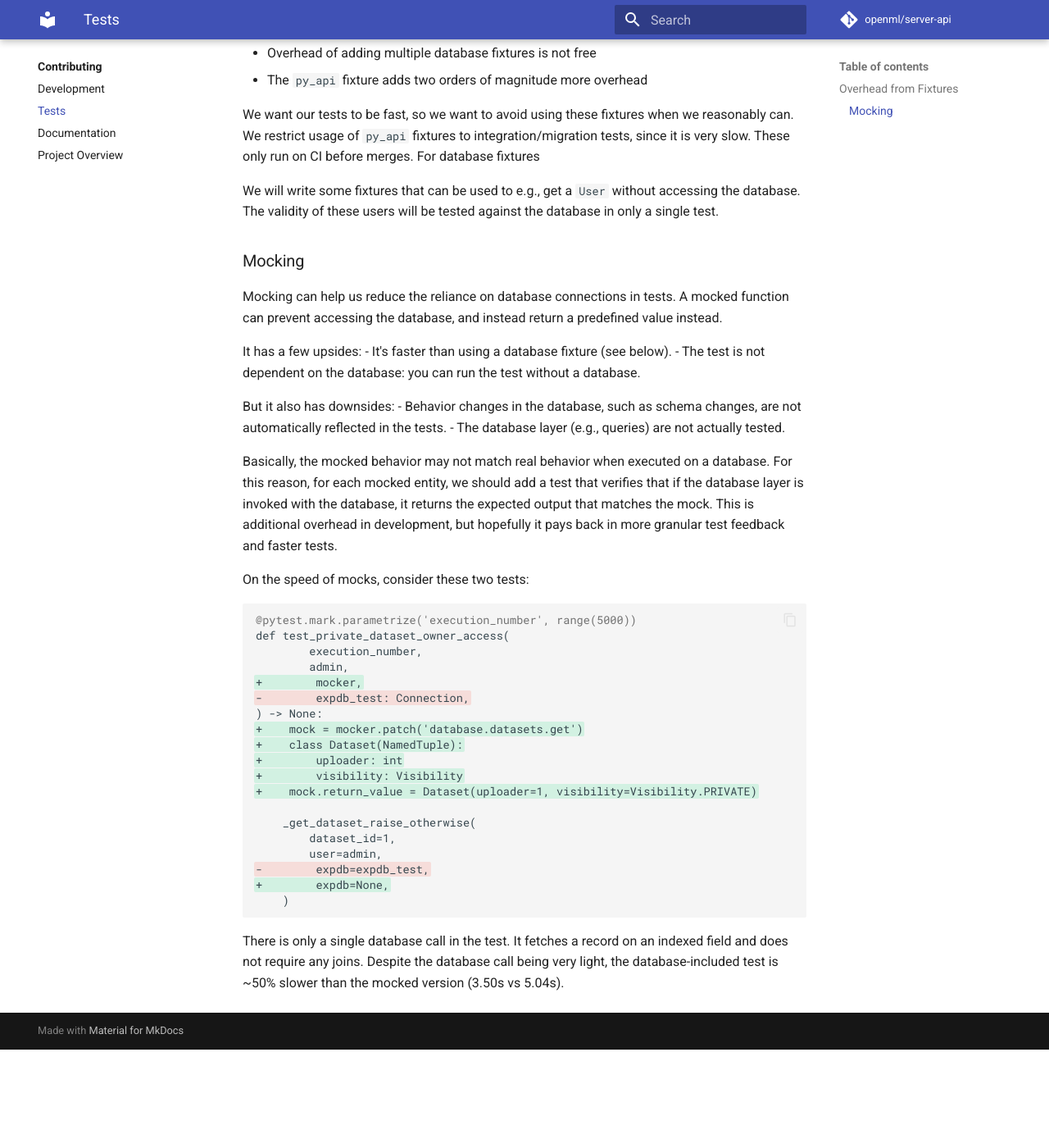
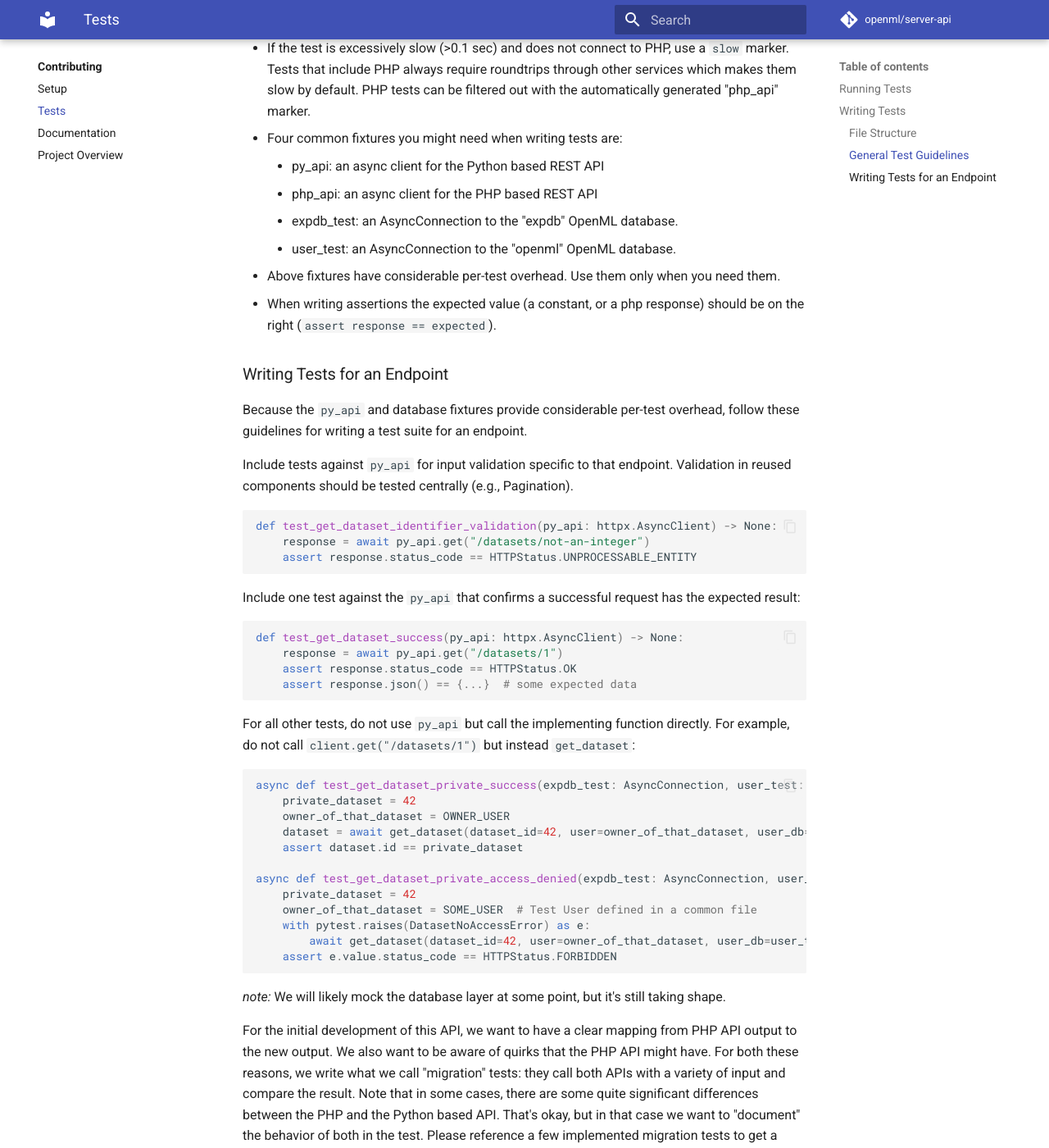
Before and after one commit to openml/server-api, an MkDocs documentation site: the page built from docs/contributing/tests.md, in a window 1280 px wide and 1400 px high, scrolled down 1354 px. Shown: the whole window at 82% size. Built offline with MkDocs 1.6.1 and Material for MkDocs 9.7.7, drawn with Linux system fonts in a browser that asks for light colours; comment, search, counter and statistics services are not loaded; before the commit the page ends 2634 px from its top, so only the background shows below that; some of the changed text lies outside the part shown.

Commit message:
Update testing documentation (#314)
Update (parts of) the documentation to reflect current intentions.

````diff
--- a/docs/contributing/tests.md
+++ b/docs/contributing/tests.md
@@ -1,98 +1,135 @@
-# Writing Tests
+# Testing
 
-tl;dr:
- - Setting up the `py_api` fixture to test directly against a REST API endpoint is really slow, only use it for migration/integration tests.
- - Getting a database fixture and doing a database call is slow, consider mocking if appropriate.
+This page covers running and writing tests for the REST API.
+It assumes you already followed the instructions on the ["Setup"](setup.md) page.
 
-## Overhead from Fixtures
-Sometimes, you want to interact with the REST API through the `py_api` fixture,
-or want access to a database with `user_test` or `expdb_test` fixtures.
-Be warned that these come with considerable relative overhead, which adds up when running thousands of tests.
+!!! note "Follow the documentation"
+
+    Some tests and files in the current test suite need to be updated to reflect these conventions.
+    This documentation specifies the desired way of doing things even if the source code does something else.
+
+## Running Tests
+
+Following the setup page, you can run tests when the services are running.
+Start the services using one of two commands:
+
+```bash
+docker compose --profile apis up -d  # if you run tests which need PHP REST API
+docker compose up python-api -d  # if you do not run tests that require the PHP API
+```
+and then invoke pytest:
+```bash
+docker compose exec python-api python -m pytest tests
+```
+As of writing, the full test suite ran in sequence takes about 2 minutes.
+We generally recommend running subsets of the tests during development.
+In particular, running only the tests which do not use fuzzing or the PHP API takes under 3 seconds:
+```bash
+docker compose exec python-api python -m pytest tests -m "not php_api and not slow"
+```
+
+## Writing Tests
+
+We use the ubiquitous [Pytest](https://docs.pytest.org) framework when writing tests.
+
+### File Structure
+When writing tests, we have the following additional conventions on the file structure:
+
+ - Use a `_test` suffix when naming our files (not a `test_` prefix). Our tests already exist in a `tests` directory, and in common tree list side panels it's likely you can only see the start of file names, so this is more informative.
+ - One dedicated test file per endpoint
+
+
+### General Test Guidelines
+Some guidelines and things to keep in mind when writing tests:
+
+ - Try to keep tests small, so that they fail for one particular reason only.
+ - Mark tests that update the database in anyway with the `mut` marker (`@pytest.mark.mut`).
+ - If the test is excessively slow (>0.1 sec) and does not connect to PHP, use a `slow` marker. Tests that include PHP always require roundtrips through other services which makes them slow by default. PHP tests can be filtered out with the automatically generated "php_api" marker.
+ - Four common fixtures you might need when writing tests are:
+    - py_api: an async client for the Python based REST API
+    - php_api: an async client for the PHP based REST API
+    - expdb_test: an AsyncConnection to the "expdb" OpenML database.
+    - user_test: an AsyncConnection to the "openml" OpenML database.
+ - Above fixtures have considerable per-test overhead. Use them only when you need them.
+ - When writing assertions the expected value (a constant, or a php response) should be on the right (`assert response == expected`).
+
+### Writing Tests for an Endpoint
+Because the `py_api` and database fixtures provide considerable per-test overhead,
+follow these guidelines for writing a test suite for an endpoint.
+
+Include tests against `py_api` for input validation specific to that endpoint. Validation in reused components should be tested centrally (e.g., Pagination).
+```python
+def test_get_dataset_identifier_validation(py_api: httpx.AsyncClient) -> None:
+    response = await py_api.get("/datasets/not-an-integer")
+    assert response.status_code == HTTPStatus.UNPROCESSABLE_ENTITY
+```
+
+Include one test against the `py_api` that confirms a successful request has the expected result:
 
 ```python
-@pytest.mark.parametrize('execution_number', range(5000))
-def test_private_dataset_owner_access(
-        execution_number,
-        expdb_test: Connection,
-        user_test: Connection,
-        py_api: TestClient,
-) -> None:
-    fetch_user(ApiKey.REGULAR_USER, user_test)  # accesses only the user db
-    get_estimation_procedures(expdb_test)  # accesses only the experiment db
-    py_api.get("/does/not/exist")  # only queries the api
-    pass
+def test_get_dataset_success(py_api: httpx.AsyncClient) -> None:
+    response = await py_api.get("/datasets/1")
+    assert response.status_code == HTTPStatus.OK
+    assert response.json() == {...}  # some expected data
 ```
 
-When individually adding/removing components, we measure (for 5000 repeats, n=1):
+For all other tests, do not use `py_api` but call the implementing function directly. For example, do not call `client.get("/datasets/1")` but instead `get_dataset`:
 
-| expdb | user | api | exp call | user call | api get |  time (s) |
-|-------|------|-----|----------|-----------|---------|----------:|
-|  ❌   |  ❌  | ❌  | ❌      | ❌        | ❌      |      1.78 |
-|  ✅   |  ❌  | ❌  | ❌      | ❌        | ❌      |      3.45 |
-|  ❌   |  ✅  | ❌  | ❌      | ❌        | ❌      |      3.22 |
-|  ❌   |  ❌  | ✅  | ❌      | ❌        | ❌      |    298.48 |
-|  ✅   |  ✅  | ❌  | ❌      | ❌        | ❌      |      4.44 |
-|  ✅   |  ✅  | ✅  | ❌      | ❌        | ❌      |    285.69 |
-|  ✅   |  ❌  | ❌  | ✅      | ❌        | ❌      |      4.91 |
-|  ❌   |  ✅  | ❌  | ❌      | ✅        | ❌      |      5.81 |
-|  ✅   |  ✅  | ✅  | ✅      | ✅        | ✅      |    307.91 |
+```python
+async def test_get_dataset_private_success(expdb_test: AsyncConnection, user_test: AsyncConnection) -> None:
+    private_dataset = 42
+    owner_of_that_dataset = OWNER_USER
+    dataset = await get_dataset(dataset_id=42, user=owner_of_that_dataset, user_db=user_test, expdb_db=expdb_test)
+    assert dataset.id == private_dataset
 
-Adding a fixture that just returns some value adds only minimal overhead (1.91s),
-so the burden comes from establishing the database connection itself.
+async def test_get_dataset_private_access_denied(expdb_test: AsyncConnection, user_test: AsyncConnection) -> None:
+    private_dataset = 42
+    owner_of_that_dataset = SOME_USER  # Test User defined in a common file
+    with pytest.raises(DatasetNoAccessError) as e:
+        await get_dataset(dataset_id=42, user=owner_of_that_dataset, user_db=user_test, expdb_db=expdb_test)
+    assert e.value.status_code == HTTPStatus.FORBIDDEN
+```
 
-We make the following observations:
+*note:* We will likely mock the database layer at some point, but it's still taking shape.
 
-- Adding a database fixture adds the same overhead as instantiating an entirely new test.
-- Overhead of adding multiple database fixtures is not free
-- The `py_api` fixture adds two orders of magnitude more overhead
+For the initial development of this API, we want to have a clear mapping from PHP API output to the new output.
+We also want to be aware of quirks that the PHP API might have.
+For both these reasons, we write what we call "migration" tests: they call both APIs with a variety of input and compare the result.
+Note that in some cases, there are some quite significant differences between the PHP and the Python based API.
+That's okay, but in that case we want to "document" the behavior of both in the test.
+Please reference a few implemented migration tests to get a better understanding, but here is a high level sketch:
 
-We want our tests to be fast, so we want to avoid using these fixtures when we reasonably can.
-We restrict usage of `py_api` fixtures to integration/migration tests, since it is very slow.
-These only run on CI before merges.
-For database fixtures
+```python
+async def test_get_dataset(py_api: httpx.AsyncClient, php_api: httpx.AsyncClient) -> None:
+    py_response, php_response = await asyncio.gather(
+        py_api.get("/datasets/1"),
+        php_api.get("/data/1"),
+    )
 
-We will write some fixtures that can be used to e.g., get a `User` without accessing the database.
-The validity of these users will be tested against the database in only a single test.
+    if py_response.status_code == HTTPStatus.OK and php_response.status_code == HTTPStatus.OK:
+        _assert_success_response_equal(py_response.json(), php_response.json())
+    else:
+        _assert_error_response_equal(py_response, php_response)
 
-### Mocking
-Mocking can help us reduce the reliance on database connections in tests.
-A mocked function can prevent accessing the database, and instead return a predefined value instead.
+def _assert_success_response_equal(py_json, php_json) -> None:
+    # PHP API returns numbers as strings
+    py_json = nested_num_to_str(py_json)
 
-It has a few upsides:
- - It's faster than using a database fixture (see below).
- - The test is not dependent on the database: you can run the test without a database.
+    # There might be more differences which need addressing
+    # ...
+    # and then finally we compare the results to ensure the remaining data is identical
+    assert py_json == php_json
 
-But it also has downsides:
- - Behavior changes in the database, such as schema changes, are not automatically reflected in the tests.
- - The database layer (e.g., queries) are not actually tested.
+def _assert_error_response_equal(py_response, php_response) -> None:
+    # There might be some translation of error codes
+    if py_response.status_code == HTTPStatus.UNPROCESSABLE_ENTITY:
+        assert php_response.status_code == HTTPStatus.PRECONDITION_FAILED
+    elif ...:
+        ...
+    else:
+        assert py_response.status_code == php_response.status_code
 
-Basically, the mocked behavior may not match real behavior when executed on a database.
-For this reason, for each mocked entity, we should add a test that verifies that if the database layer
-is invoked with the database, it returns the expected output that matches the mock.
-This is additional overhead in development, but hopefully it pays back in more granular test feedback and faster tests.
+    # Python follows RFC9457 while PHP has a custom system:
+    assert py_response.json()["code"] == php_response.json()["error"]["code"]
 
-On the speed of mocks, consider these two tests:
-
-```diff
-@pytest.mark.parametrize('execution_number', range(5000))
-def test_private_dataset_owner_access(
-        execution_number,
-        admin,
-+        mocker,
--        expdb_test: Connection,
-) -> None:
-+    mock = mocker.patch('database.datasets.get')
-+    class Dataset(NamedTuple):
-+        uploader: int
-+        visibility: Visibility
-+    mock.return_value = Dataset(uploader=1, visibility=Visibility.PRIVATE)
-
-    _get_dataset_raise_otherwise(
-        dataset_id=1,
-        user=admin,
--        expdb=expdb_test,
-+        expdb=None,
-    )
 ```
-There is only a single database call in the test. It fetches a record on an indexed field and does not require any joins.
-Despite the database call being very light, the database-included test is ~50% slower than the mocked version (3.50s vs 5.04s).
--- a/mkdocs.yml
+++ b/mkdocs.yml
@@ -21,7 +21,7 @@ nav:
       - Changes: migration.md
   - Contributing:
       - contributing/index.md
-      - Development: contributing/contributing.md
+      - Setup: contributing/setup.md
       - Tests: contributing/tests.md
       - Documentation: contributing/documentation.md
       - Project Overview: contributing/project_overview.md
````
Also changed, not shown: docs/contributing/documentation.md (+1 -1 lines), docs/contributing/setup.md (renamed from docs/contributing/contributing.md, +1 -1 lines), pyproject.toml (+7 -3 lines).
